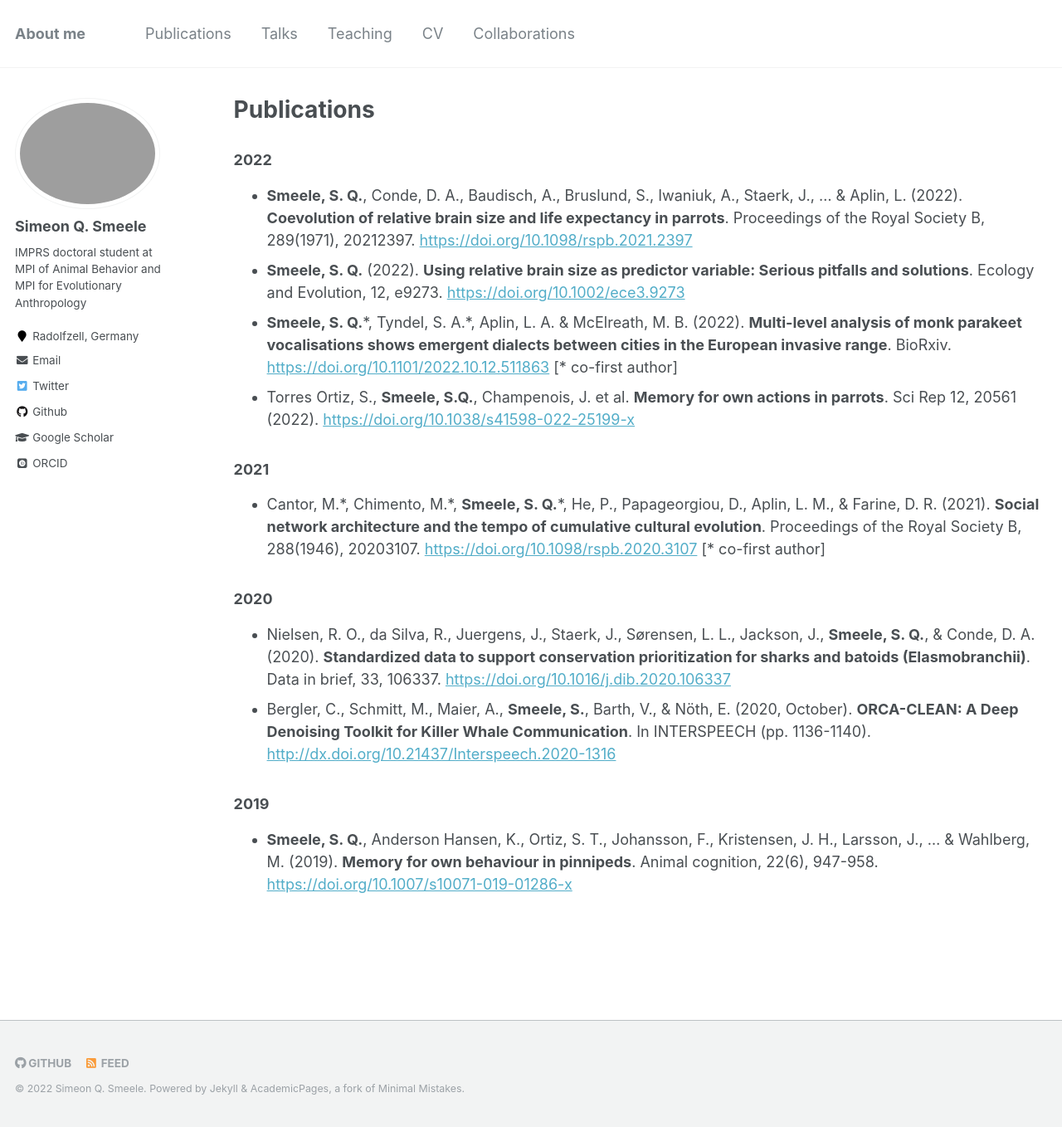
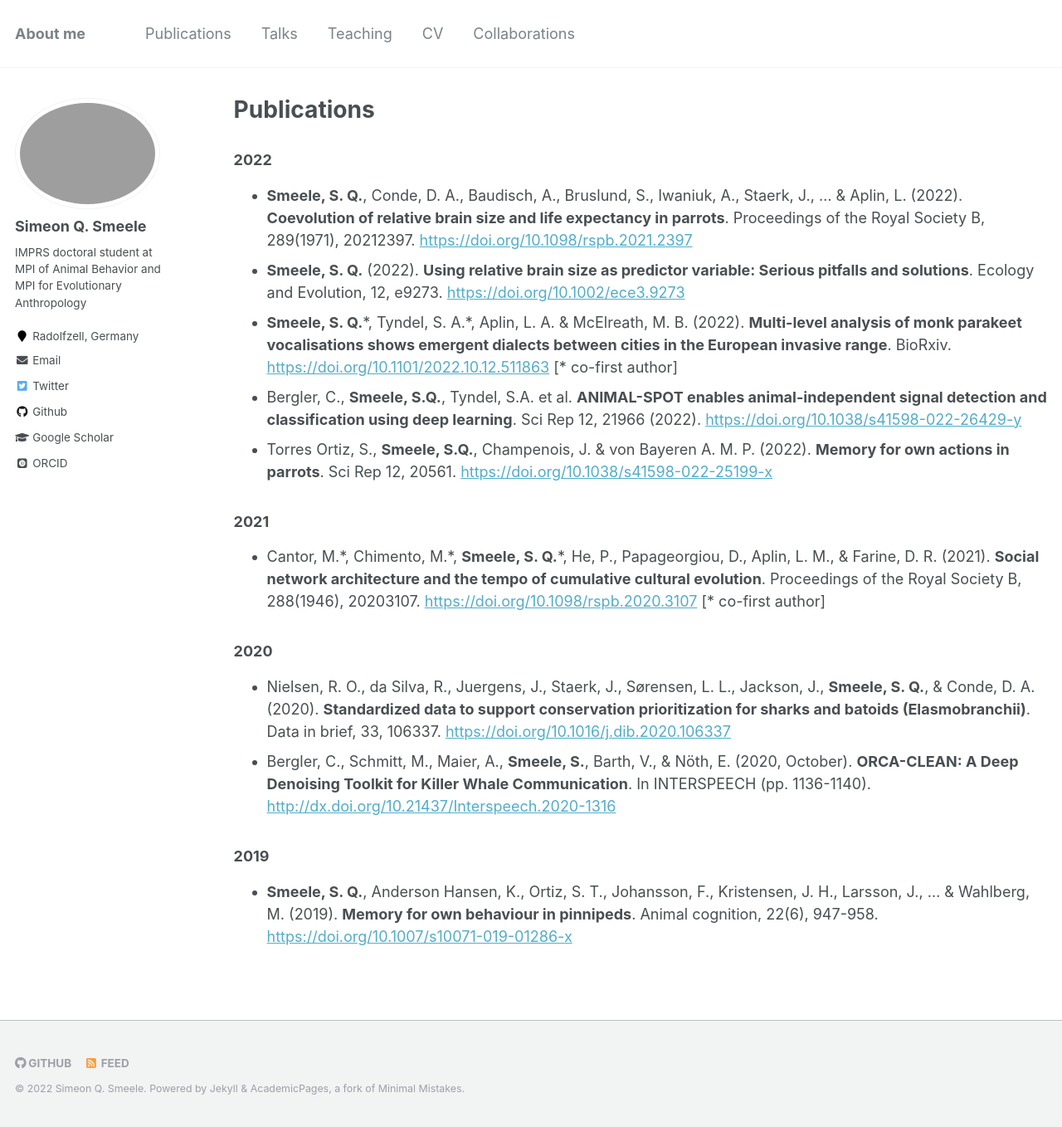
Before and after one commit to simeonqs/simeonqs.github.io, a Jekyll site: the page built from _pages/publications.md, in a window 1280 px wide and 1358 px high. Shown: the whole window at 83% size. Built offline with Jekyll 4.4.1, drawn with Linux system fonts in a browser that asks for light colours; some web fonts are replaced; comment, search, counter and statistics services are not loaded.

Commit message:
Adding Animal spot.

```diff
--- a/_pages/publications.md
+++ b/_pages/publications.md
@@ -18,7 +18,10 @@ author_profile: true
 - **Smeele, S. Q.**\*, Tyndel, S. A.\*, Aplin, L. A. & McElreath, M. B. (2022). **Multi-level analysis of monk parakeet vocalisations shows emergent dialects between cities in the European invasive range**. BioRxiv. <https://doi.org/10.1101/2022.10.12.511863> [\* co-first author]
   <div class='altmetric-embed' data-doi='10.1101/2022.10.12.511863'></div>
 
-- Torres Ortiz, S., **Smeele, S.Q.**, Champenois, J. et al. **Memory for own actions in parrots**. Sci Rep 12, 20561 (2022). <https://doi.org/10.1038/s41598-022-25199-x>
+- Bergler, C., **Smeele, S.Q.**, Tyndel, S.A. et al. **ANIMAL-SPOT enables animal-independent signal detection and classification using deep learning**. Sci Rep 12, 21966 (2022). <https://doi.org/10.1038/s41598-022-26429-y>
+  <div class='altmetric-embed' data-doi='10.1038/s41598-022-26429-y'></div>
+
+- Torres Ortiz, S., **Smeele, S.Q.**, Champenois, J. & von Bayeren A. M. P. (2022). **Memory for own actions in parrots**. Sci Rep 12, 20561. <https://doi.org/10.1038/s41598-022-25199-x>
   <div class='altmetric-embed' data-doi='10.1038/s41598-022-25199-x'></div>
 
 ### 2021
```
Also changed, not shown: _pages/cv.md (+4 -1 lines).
